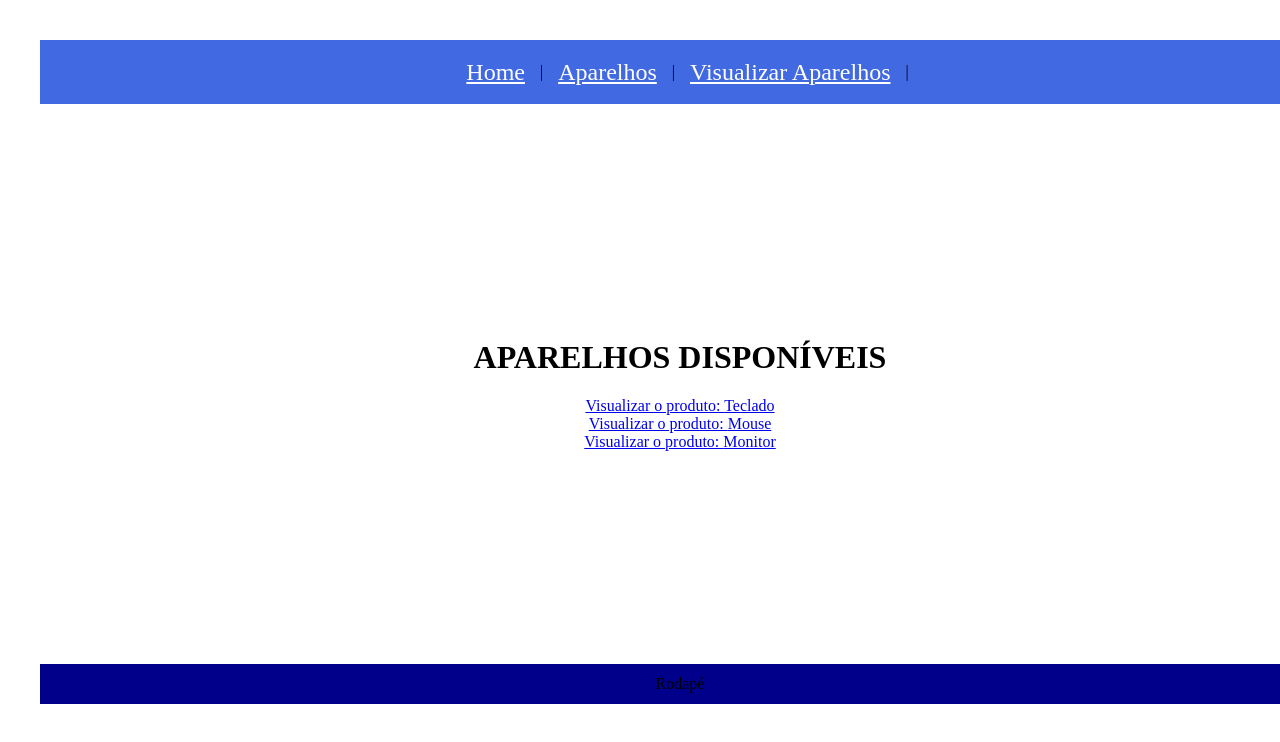
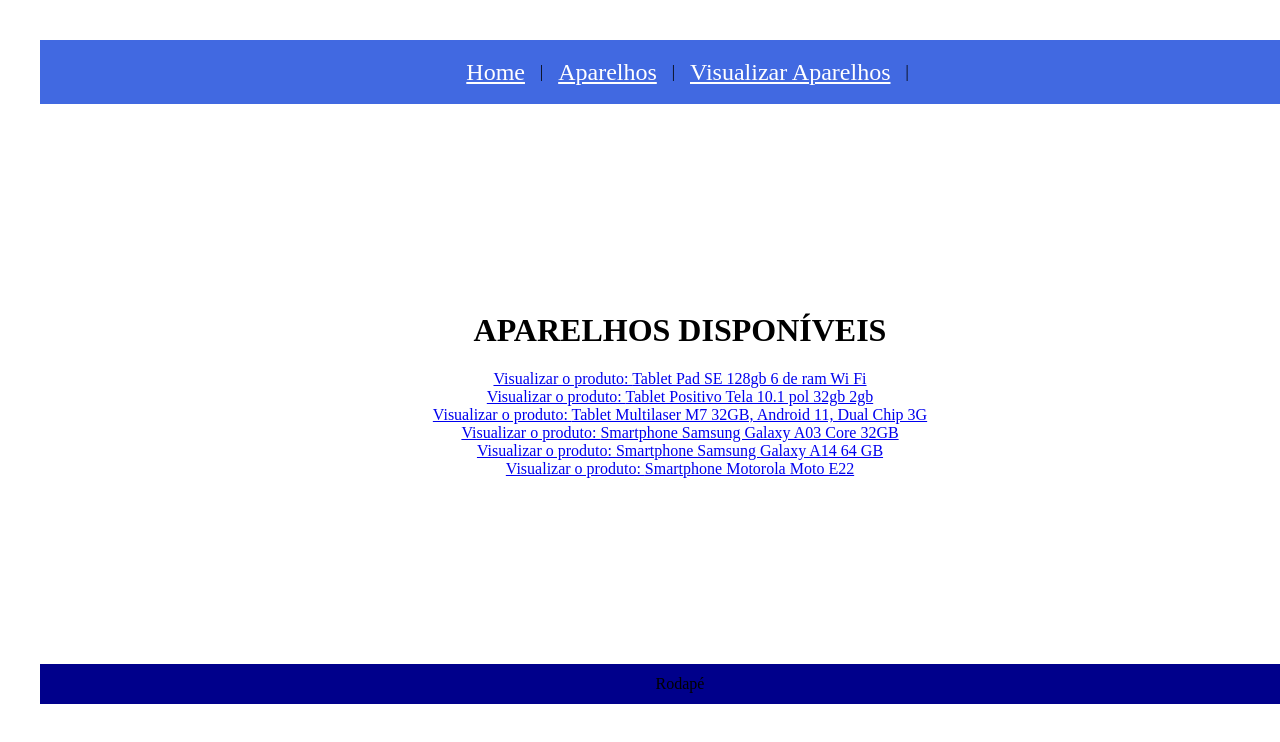
Before and after one commit to NathanNunesCalsonari/lista-exercicios-react, a React (Vite) app: page /Aparelhos in a window 1280 px wide. Shown: the top 742 px of the page. Built offline with nearby package versions, Linux system fonts and the light colour scheme.

Commit message:
Corrigindo listaProdutos

```diff
--- a/src/components/listaProdutos.js
+++ b/src/components/listaProdutos.js
@@ -1,17 +1,35 @@
 export const listaProdutos = [
     {
-		id:1,
-		nome: 'Teclado',
-		preco: 150
+        id: 1,
+        nome: 'Tablet Pad SE 128gb 6 de ram Wi Fi',
+        preco: 2199
     },
     {
         id: 2,
-		nome: 'Mouse',
-		preco: 120
+        nome: 'Tablet Positivo Tela 10.1 pol 32gb 2gb',
+        preco: 1199
     },
     {
         id: 3,
-		nome: 'Monitor',
-		preco: 950
+        nome: 'Tablet Multilaser M7 32GB, Android 11, Dual Chip 3G',
+        preco: 527
     },
+    {
+        id: 4,
+        nome: 'Smartphone Samsung Galaxy A03 Core 32GB',
+        preco: 649
+    },
+    {
+        id: 5,
+        nome: 'Smartphone Samsung Galaxy A14 64 GB',
+        preco: 854
+    },
+    {
+        id: 6,
+        nome: 'Smartphone Motorola Moto E22',
+        preco: 899
+    }
+
+
+
 ]
```
Lines whose indentation alone changed are shown as unchanged.
